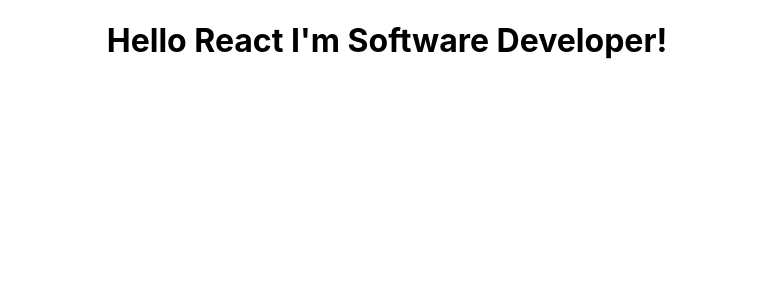
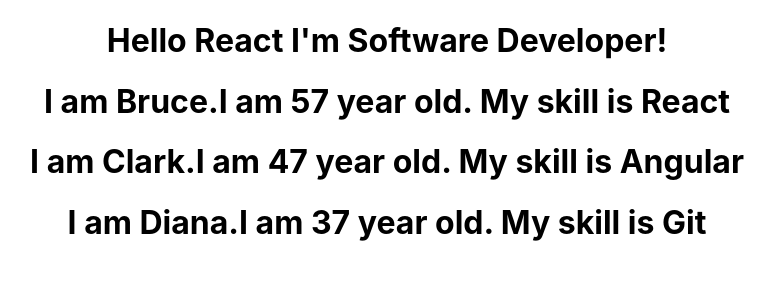
Before and after one commit to vkp3012/Basic-React, a React (Create React App) app in the folder client/: page / in a window 1280 px wide. Shown: the top 300 px of the page, without its empty margins (253-1028 px from the left). Built offline with nearby package versions, Linux system fonts and the light colour scheme.

Commit message:
map methos is done in react

```diff
--- a/client/src/App.js
+++ b/client/src/App.js
@@ -8,12 +8,14 @@
 // import CounterClass from './components/CounterClass';
 // import EventBind from './components/EventBind';
 // import ParentComponents from './components/ParentComponents';
-import UserGreeting from './components/UserGreeting';
+// import UserGreeting from './components/UserGreeting';
+import NameList from './components/NameList';
 function App() {
   return (
     <div className="App">
       <h1>Hello React I'm Software Developer!</h1>
-      <UserGreeting/>
+      <NameList/>
+      {/* <UserGreeting/> */}
       {/* <EventBind/> */}
       {/* <ParentComponents/> */}
       {/* <CounterClass/> */}
--- /dev/null
+++ b/client/src/components/NameList.js
@@ -0,0 +1,48 @@
+import React from 'react'
+import Person from './Person'
+
+function NameList() {
+    // const names = ["Bruce","Clark","Diana"]
+    // const nameList = names.map(name=><h2>{name}</h2>)
+
+    const persons = [
+        {
+            id:1,
+            name:"Bruce",
+            age:57,
+            Skill :"React"
+        },
+        {
+            id:2,
+            name:"Clark",
+            age:47,
+            Skill :"Angular"
+        },
+        {
+            id:3,
+            name:"Diana",
+            age:37,
+            Skill :"Git"
+        },
+    ]
+    const personList = persons.map(person =>
+            <Person key={person.id} person={person}/>
+        )
+    return (
+        <div>
+            {/* first Method */}
+            {/* <h2>{names[0]}</h2>
+            <h2>{names[1]}</h2>
+            <h2>{names[2]}</h2> */}
+
+            {/* map method */}
+            {/* {
+                names.map(name=><h2>{name}</h2>)
+            } */}
+
+            {personList}
+        </div>
+    )
+}
+
+export default NameList
--- /dev/null
+++ b/client/src/components/Person.js
@@ -0,0 +1,11 @@
+import React from 'react'
+
+function Person({person}) {
+    return (
+        <div>
+            <h1>I am {person.name}.I am {person.age} year old. My skill is {person.Skill}</h1>
+        </div>
+    )
+}
+
+export default Person
```
